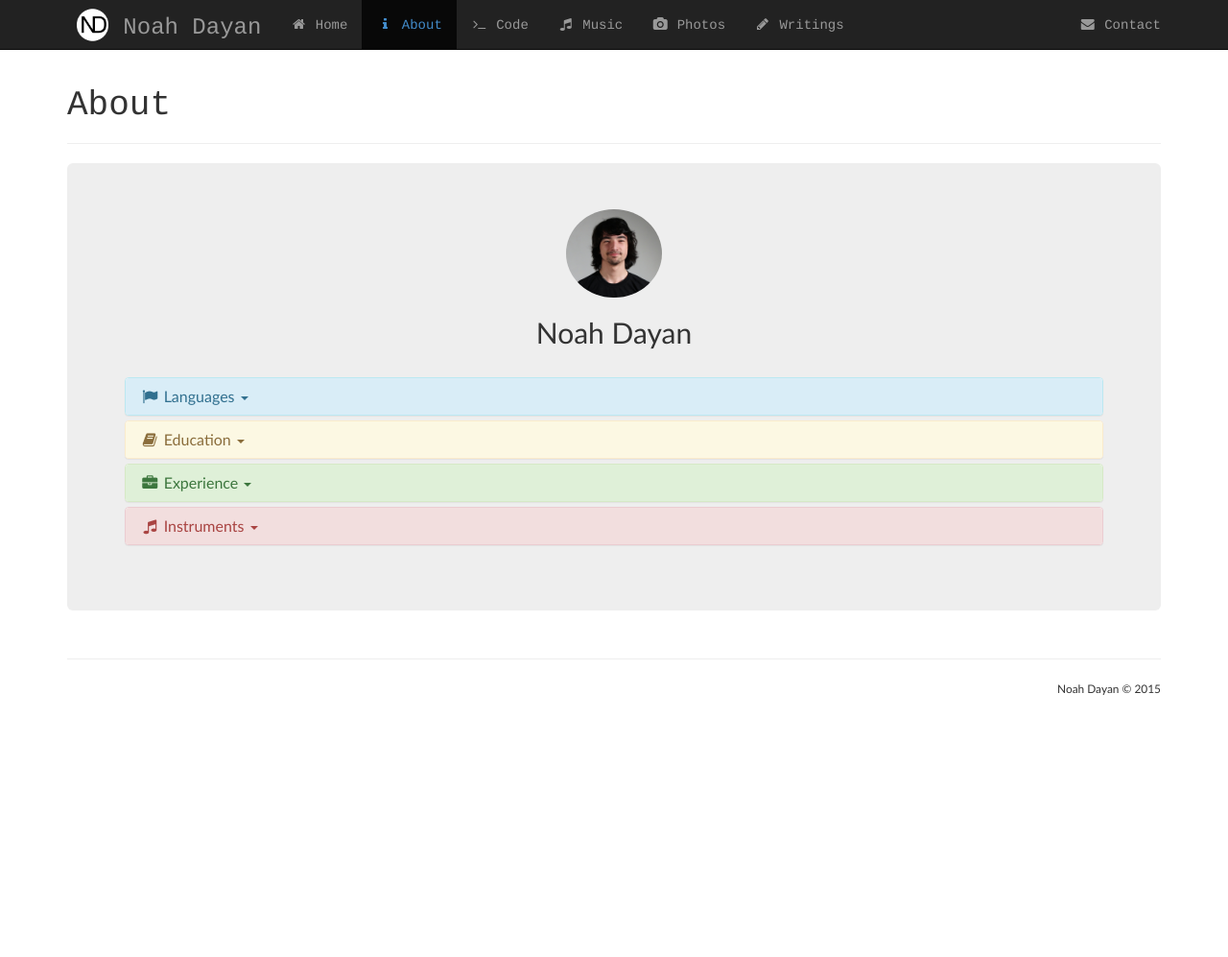
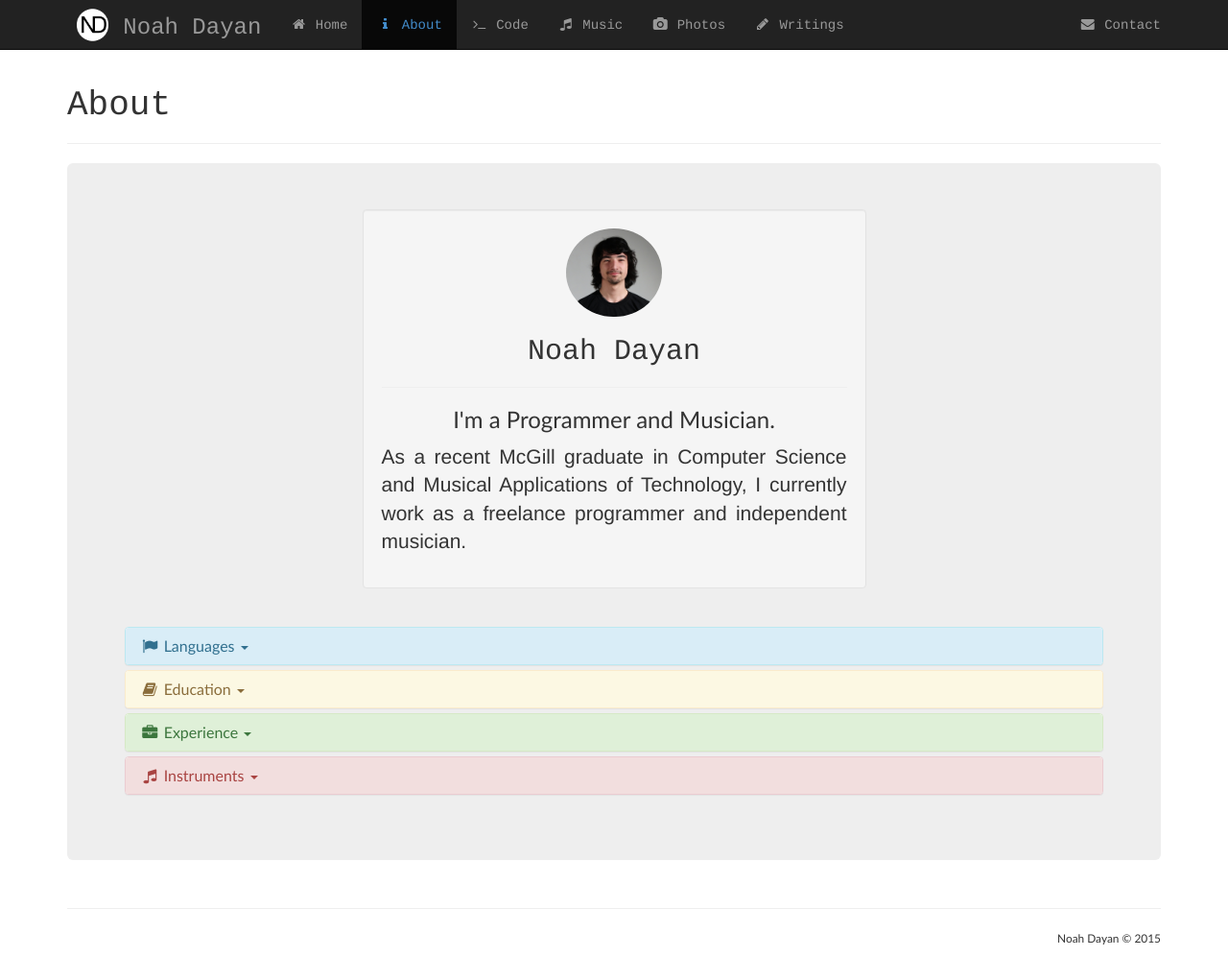
Before and after one commit to noahdayan/noahdayan.github.io, a Jekyll site: the page built from about/index.html, in a window 1280 px wide and 997 px high. Shown: the whole window at 96% size. Built offline with Jekyll 4.4.1, drawn with Linux system fonts in a browser that asks for light colours.

Commit message:
Updated bio summary

```diff
--- a/about/index.html
+++ b/about/index.html
@@ -11,8 +11,15 @@ title: About
 
 <div class="container animated fadeInUp">
 	<div class="jumbotron">
-		<img src="/img/Portrait.jpg" alt="Portrait" class="img-responsive img-circle center-block" width="100">
-		<h2 class="text-center futura">Noah Dayan</h2>
+		<div class="row">
+			<div class="col-md-6 col-md-offset-3 well">
+				<img src="/img/Portrait.jpg" alt="Portrait" class="img-responsive img-circle center-block" width="100">
+				<h2 class="text-center rockwell">Noah Dayan</h2>
+				<hr>
+				<h3 class="text-center futura">I'm a Programmer and Musician.</h3>
+				<p class="text-justify lead">As a recent McGill graduate in Computer Science and Musical Applications of Technology, I currently work as a freelance programmer and independent musician.</p>
+			</div>
+		</div>
 		<br>
 		<div class="panel-group" id="accordion">
 		  <div class="panel panel-info">
```
